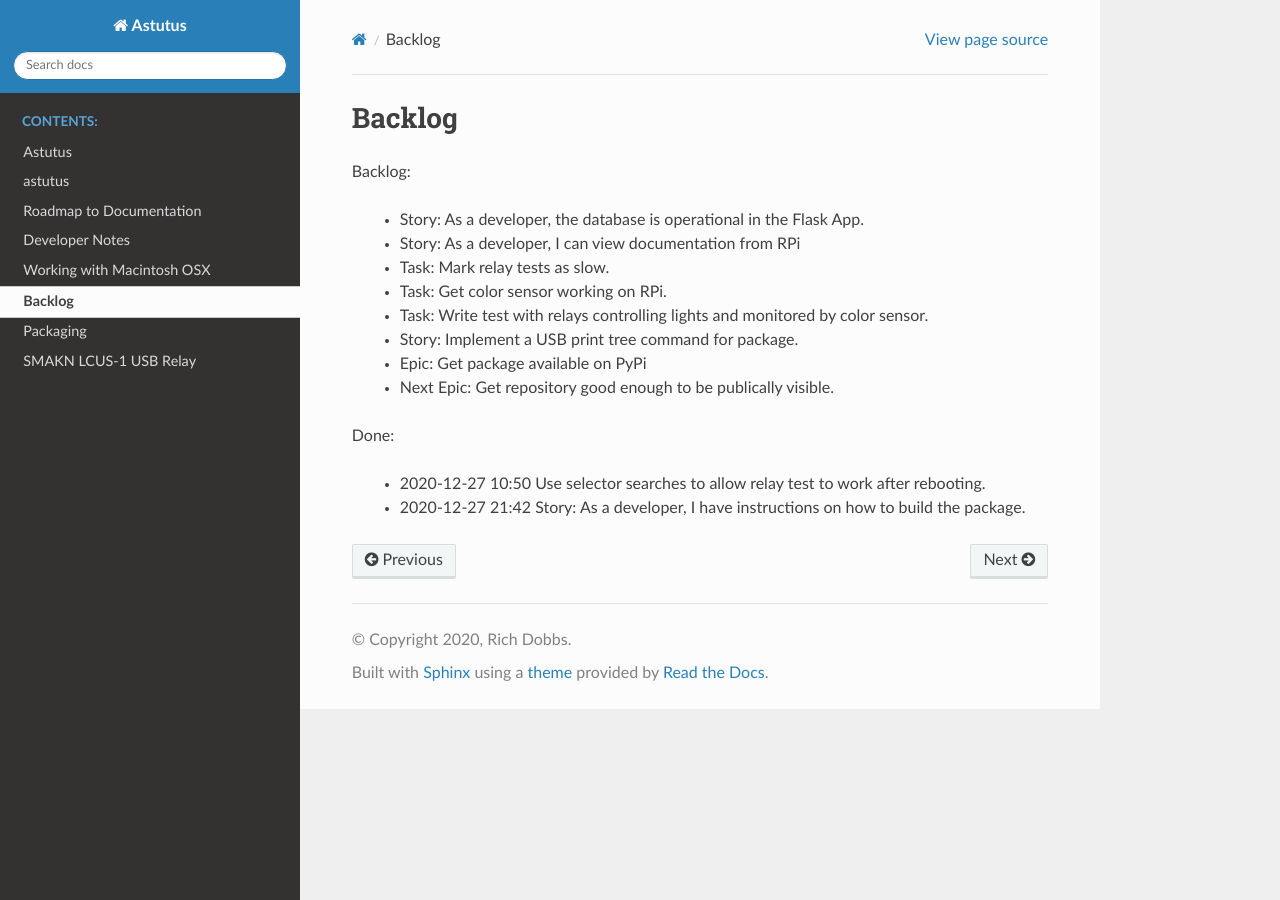
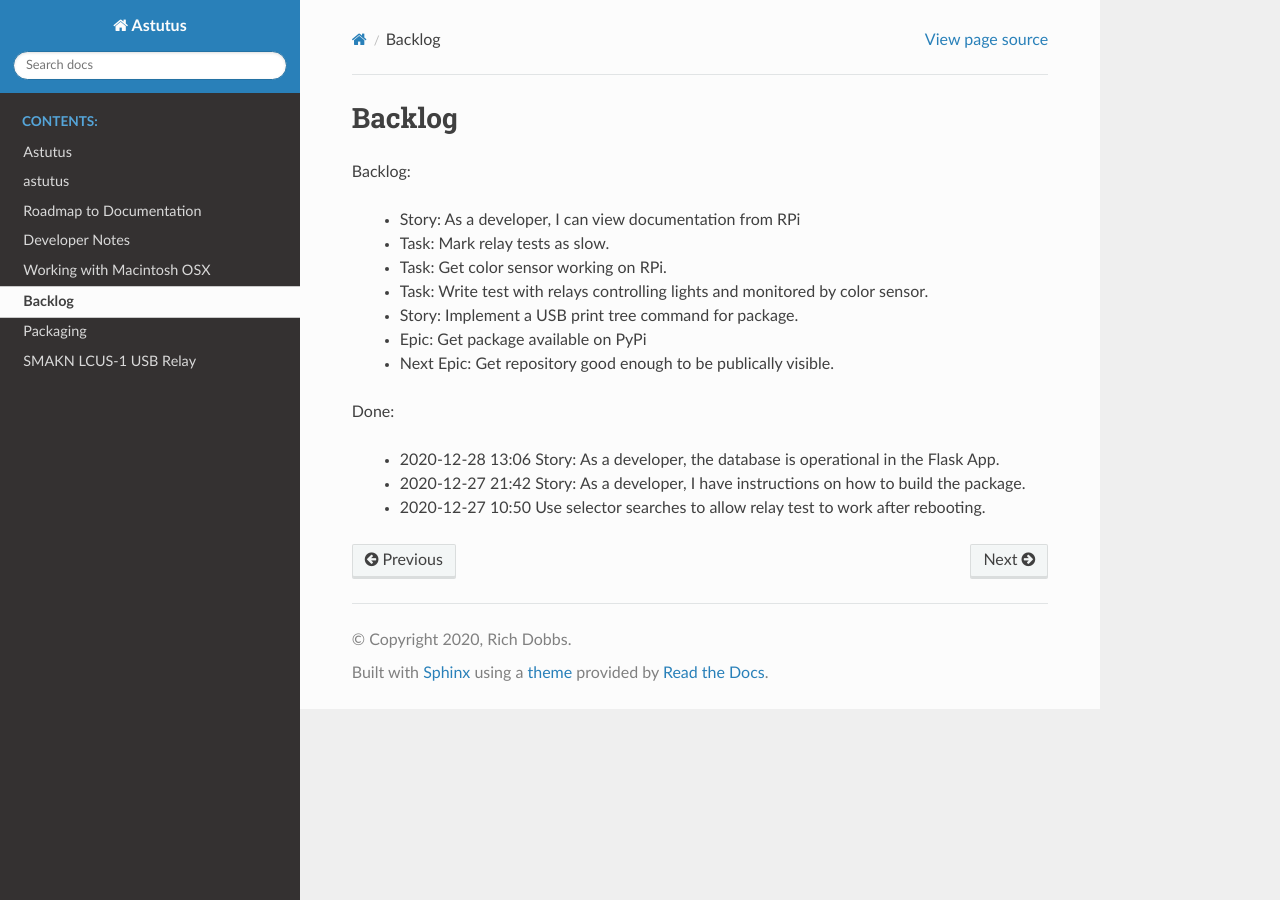
Before and after one commit to rich-dobbs-13440/astutus, a Sphinx documentation site: the page built from docs/source/backlog.rst, in a window 1280 px wide. Built offline with Sphinx 7.4.7 and the Read the Docs theme 2.0.0, drawn with Linux system fonts in a browser that asks for light colours.

```diff
--- a/docs/source/backlog.rst
+++ b/docs/source/backlog.rst
@@ -15,7 +14,11 @@
 
 Done:
 
+    * 2020-12-28 13:06 Story: As a developer, the database is operational
+      in the Flask App.
+
+    * 2020-12-27 21:42 Story: As a developer, I have instructions
+      on how to build the package.
+
     * 2020-12-27 10:50 Use selector searches to allow relay test to
       work after rebooting.
-    * 2020-12-27 21:42 Story: As a developer, I have instructions
-      on how to build the package.
--- a/docs/source/roadmap_to_documentation.rst
+++ b/docs/source/roadmap_to_documentation.rst
@@ -1,5 +1,7 @@
 Roadmap to Documentation
 ========================
+
+Useful external links:
 
 https://samnicholls.net/2016/06/15/how-to-sphinx-readthedocs/
 https://flask.palletsprojects.com/en/1.1.x/
```
Also changed, not shown: other parts of docs/source/backlog.rst (+0 -1 lines), 2 other files.
